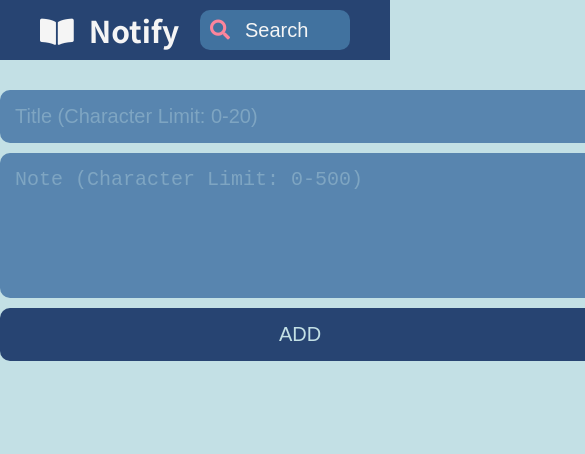
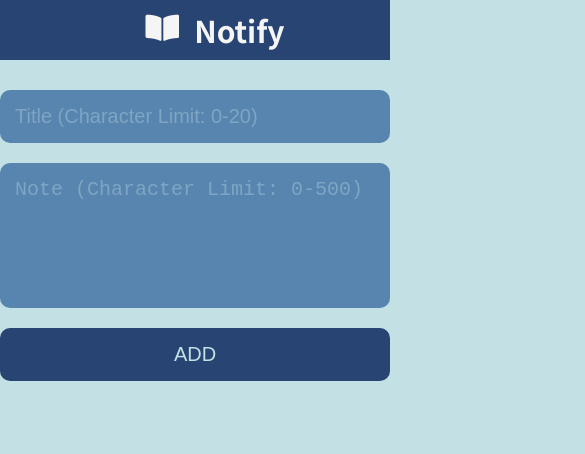
Before and after one commit to ManavS1/Notify, a plain HTML site: page index.html in a window 390 px wide. Shown: the whole page, 585 px wide, since content can reach past the window. Drawn offline with Linux system fonts and the light colour scheme.

Commit message:
minor changes

```diff
--- a/style.css
+++ b/style.css
@@ -6,8 +6,9 @@
   margin: 0;
   box-sizing: border-box;
   text-decoration: none;
+  list-style-type: none;
   outline: none;
-  list-style-type: none;
+  overflow-x: hidden;
 }
 html {
   font-size: 62.5%;
@@ -18,7 +19,6 @@ body {
   font-weight: 400;
   min-height: 100vh;
   width: 100vw;
-  max-width: 100%;
   background-color: #c3e0e5;
   /* overflow-x: hidden; */
 }
@@ -149,44 +149,79 @@ body {
 }
 /* End of add-note Section styling */
 /* Notes Section styling */
-section{
+section {
   padding: 2rem 5rem;
   flex-wrap: wrap;
   display: flex;
   align-items: center;
   justify-content: center;
 }
-.notes{
+.notes {
   width: 30rem;
   margin: 0.5rem;
 }
-.title{
-  color: #C3E0E5;
+.title {
+  color: #c3e0e5;
   font-size: 2.5rem;
-  background-color: #41729F;
+  background-color: #41729f;
   padding: 0.6rem;
   text-align: center;
 }
-.user-note{
+.user-note {
   word-wrap: break-word;
-  color: #C3E0E5;
+  color: #c3e0e5;
   font-size: 1.8rem;
-  background-color: #5885AF;
+  background-color: #5885af;
   padding: 0.6rem;
   text-align: center;
 }
-.remove{
+.remove {
   width: 100%;
   padding: 0.5rem;
   font-size: 2rem;
   background-color: #274472;
   border: none;
-  color: #C3E0E5;
+  color: #c3e0e5;
   cursor: pointer;
   transition: all 0.5s;
 }
-.remove:hover, #btn:hover{
+.remove:hover,
+#btn:hover {
   background-color: #333;
   color: whitesmoke;
 }
 /* End of Notes Section styling */
+
+/* Media Query */
+@media only screen and (max-width: 480px) {
+  body{
+    padding: 0;
+  }
+  .navbar {
+    width: 100vw;
+    justify-content: center;
+  }
+
+  .input-box {
+    display: none;
+  }
+
+  .add-notes {
+    display: flex;
+    flex-direction: column;
+    justify-content: center;
+    align-items: center;
+    width: 100%;
+  }
+
+  .add-notes > :nth-child(1) {
+    width: 100vw;
+  }
+  .add-notes > :nth-child(2) {
+    width: 100vw;
+  }
+  .add-notes > :nth-child(3) {
+    width: 100vw;
+  }
+}
+/* End of Media Query */
```
